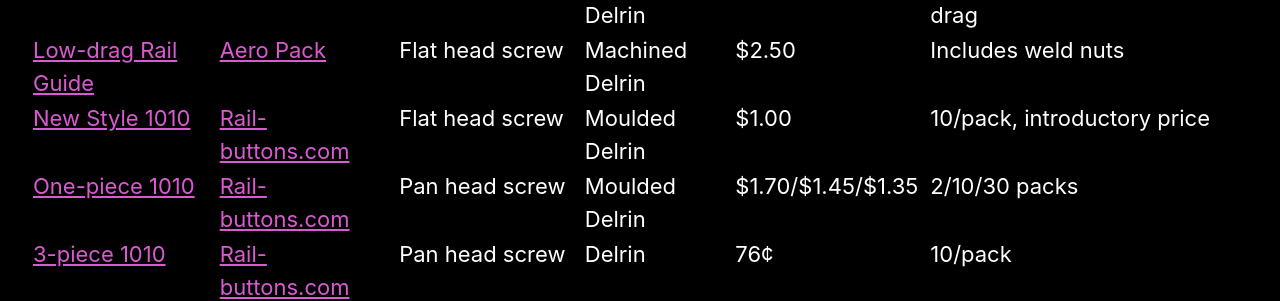
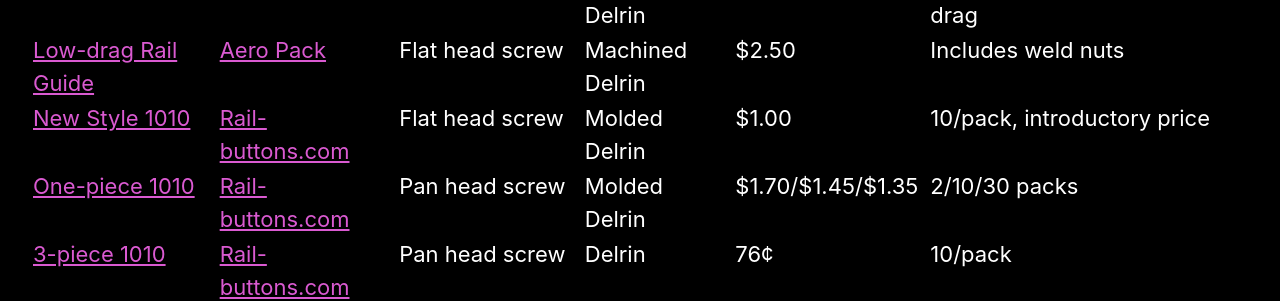
Before and after one commit to rocketlabdelta/rocketlabdelta.com, a Jekyll site: the page built from lists/rail-guides.md, in a window 1280 px wide. Shown: the part 301-602 px from the top of the page. Built offline with Jekyll 4.4.1, drawn with Linux system fonts in a browser that asks for light colours.

Commit message:
Favor US spelling

```diff
--- a/_includes/list-rail-guides.html
+++ b/_includes/list-rail-guides.html
@@ -30,7 +30,7 @@
       <td><a href="https://rail-buttons.com/1010delrin.html">New Style 1010</a></td>
       <td><a href="https://rail-buttons.com">Rail-buttons.com</a></td>
       <td>Flat head screw</td>
-      <td>Moulded Delrin</td>
+      <td>Molded Delrin</td>
       <td>$1.00</td>
       <td>10/pack, introductory price</td>
     </tr>
@@ -38,7 +38,7 @@
       <td><a href="https://rail-buttons.com/1010delrin.html">One-piece 1010</a></td>
       <td><a href="https://rail-buttons.com">Rail-buttons.com</a></td>
       <td>Pan head screw</td>
-      <td>Moulded Delrin</td>
+      <td>Molded Delrin</td>
       <td>$1.70/$1.45/$1.35</td>
       <td>2/10/30 packs</td>
     </tr>
```
